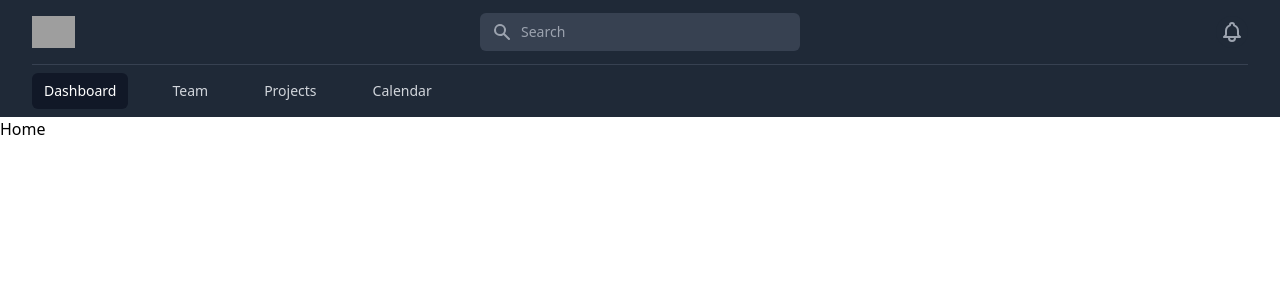
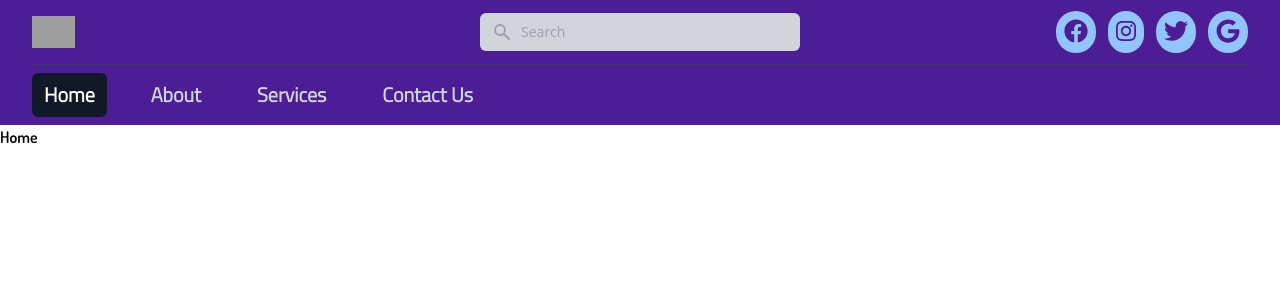
Before and after one commit to Konyuka/ANGOL, a Vue app: page / in a window 1280 px wide. Shown: the top 300 px of the page. Built offline with nearby package versions, Linux system fonts and the light colour scheme; grey boxes are pictures that could not be loaded; what @tailwindcss/typography would draw is missing.

Commit message:
added fonts

```diff
--- a/index.html
+++ b/index.html
@@ -4,7 +4,8 @@
   <meta charset="UTF-8">
   <link rel="icon" href="/favicon.ico" />
   <meta name="viewport" content="width=device-width, initial-scale=1.0">
-  <title>Vite App</title>
+  <title>ANGOL</title>
+
 </head>
 <body>
   <div id="app"></div>
--- a/package.json
+++ b/package.json
@@ -6,6 +6,11 @@
     "build": "vite build"
   },
   "dependencies": {
+    "@fortawesome/fontawesome-svg-core": "^1.2.36",
+    "@fortawesome/free-brands-svg-icons": "^5.15.4",
+    "@fortawesome/free-regular-svg-icons": "^5.15.4",
+    "@fortawesome/free-solid-svg-icons": "^5.15.4",
+    "@fortawesome/vue-fontawesome": "^3.0.0-5",
     "@tailwindcss/aspect-ratio": "^0.3.0",
     "@tailwindcss/forms": "^0.3.4",
     "@tailwindcss/typography": "^0.4.1",
--- a/src/Pages/Home.vue
+++ b/src/Pages/Home.vue
@@ -1,6 +1,6 @@
 <template>
-  <h1>Home</h1>
-
+  <h1 class="font-primary-font text-md font-bold" >Home</h1>
+  <!-- eslint-disable -->
 </template>
 
 <script>
--- a/src/components/Header.vue
+++ b/src/components/Header.vue
@@ -1,13 +1,15 @@
 <template>
 
-<header class="bg-gray-800">
+<header class="bg-purple-900">
   <div class="max-w-7xl mx-auto px-2 sm:px-4 lg:divide-y lg:divide-gray-700 lg:px-8">
     <div class="relative h-16 flex justify-between">
+
       <div class="relative z-10 px-2 flex lg:px-0">
         <div class="flex-shrink-0 flex items-center">
           <img class="block h-8 w-auto" src="https://tailwindui.com/img/logos/workflow-mark-indigo-500.svg" alt="Workflow">
         </div>
       </div>
+
       <div class="relative z-0 flex-1 px-2 flex items-center justify-center sm:absolute sm:inset-0">
         <div class="w-full sm:max-w-xs">
           <label for="search" class="sr-only">Search</label>
@@ -18,10 +20,11 @@
                 <path fill-rule="evenodd" d="M8 4a4 4 0 100 8 4 4 0 000-8zM2 8a6 6 0 1110.89 3.476l4.817 4.817a1 1 0 01-1.414 1.414l-4.816-4.816A6 6 0 012 8z" clip-rule="evenodd" />
               </svg>
             </div>
-            <input id="search" name="search" class="block w-full bg-gray-700 border border-transparent rounded-md py-2 pl-10 pr-3 text-sm placeholder-gray-400 focus:outline-none focus:bg-white focus:border-white focus:ring-white focus:text-gray-900 focus:placeholder-gray-500 sm:text-sm" placeholder="Search" type="search">
+            <input id="search" name="search" class="block w-full bg-gray-300 border border-transparent rounded-md py-2 pl-10 pr-3 text-sm placeholder-gray-400 focus:outline-none focus:bg-white focus:border-white focus:ring-white focus:text-gray-900 focus:placeholder-gray-500 sm:text-sm" placeholder="Search" type="search">
           </div>
         </div>
       </div>
+
       <div class="relative z-10 flex items-center lg:hidden">
         <!-- Mobile menu button -->
         <button type="button" class="rounded-md p-2 inline-flex items-center justify-center text-gray-400 hover:bg-gray-700 hover:text-white focus:outline-none focus:ring-2 focus:ring-inset focus:ring-white" aria-controls="mobile-menu" aria-expanded="false">
@@ -48,35 +51,44 @@
           </svg>
         </button>
       </div>
+
       <div class="hidden lg:relative lg:z-10 lg:ml-4 lg:flex lg:items-center">
-        <button type="button" class="bg-gray-800 flex-shrink-0 rounded-full p-1 text-gray-400 hover:text-white focus:outline-none focus:ring-2 focus:ring-offset-2 focus:ring-offset-gray-800 focus:ring-white">
-          <span class="sr-only">View notifications</span>
-          <!-- Heroicon name: outline/bell -->
-          <svg class="h-6 w-6" xmlns="http://www.w3.org/2000/svg" fill="none" viewBox="0 0 24 24" stroke="currentColor" aria-hidden="true">
-            <path stroke-linecap="round" stroke-linejoin="round" stroke-width="2" d="M15 17h5l-1.405-1.405A2.032 2.032 0 0118 14.158V11a6.002 6.002 0 00-4-5.659V5a2 2 0 10-4 0v.341C7.67 6.165 6 8.388 6 11v3.159c0 .538-.214 1.055-.595 1.436L4 17h5m6 0v1a3 3 0 11-6 0v-1m6 0H9" />
-          </svg>
+        <button type="button" class="bg-blue-300 hover:animate-ping mr-3 flex-shrink-0 rounded-full p-1 text-purple-900 hover:text-white focus:outline-none focus:ring-2 focus:ring-offset-2 focus:ring-offset-gray-800 focus:ring-white">
+          <i class="fab fa-facebook fa-2x p-1"></i>
+        </button>
+        <button type="button" class="bg-blue-300 hover:animate-ping mr-3 flex-shrink-0 rounded-full p-1 text-purple-900 hover:text-white focus:outline-none focus:ring-2 focus:ring-offset-2 focus:ring-offset-gray-800 focus:ring-white">
+          <i class="fab fa-instagram fa-2x p-1"></i>
+        </button>
+        <button type="button" class="bg-blue-300 hover:animate-ping mr-3 flex-shrink-0 rounded-full p-1 text-purple-900 hover:text-white focus:outline-none focus:ring-2 focus:ring-offset-2 focus:ring-offset-gray-800 focus:ring-white">
+          <i class="fab fa-twitter fa-2x p-1"></i>
+        </button>
+        <button type="button" class="bg-blue-300  flex-shrink-0 rounded-full p-1 text-purple-900 hover:text-white focus:outline-none focus:ring-2 focus:ring-offset-2 focus:ring-offset-gray-800 focus:ring-white">
+          <i class="fab fa-google fa-2x p-1"></i>
         </button>
 
       </div>
     </div>
+
     <nav class="hidden lg:py-2 lg:flex lg:space-x-8" aria-label="Global">
       <!-- Current: "bg-gray-900 text-white", Default: "text-gray-300 hover:bg-gray-700 hover:text-white" -->
-      <a href="#" class="bg-gray-900 text-white rounded-md py-2 px-3 inline-flex items-center text-sm font-medium" aria-current="page">
-        Dashboard
+      <a href="#" class="bg-gray-900 font-heading-font text-white rounded-md py-2 px-3 inline-flex items-center text-xl font-extrabold " aria-current="page">
+        Home
       </a>
 
-      <a href="#" class="text-gray-300 hover:bg-gray-700 hover:text-white rounded-md py-2 px-3 inline-flex items-center text-sm font-medium">
-        Team
+      <a href="#" class="text-gray-300 font-heading-font hover:bg-gray-700 hover:text-white rounded-md py-2 px-3 inline-flex items-center text-xl font-extrabold ">
+        About
       </a>
 
-      <a href="#" class="text-gray-300 hover:bg-gray-700 hover:text-white rounded-md py-2 px-3 inline-flex items-center text-sm font-medium">
-        Projects
+      <a href="#" class="text-gray-300 font-heading-font hover:bg-gray-700 hover:text-white rounded-md py-2 px-3 inline-flex items-center text-xl font-extrabold ">
+        Services
       </a>
 
-      <a href="#" class="text-gray-300 hover:bg-gray-700 hover:text-white rounded-md py-2 px-3 inline-flex items-center text-sm font-medium">
-        Calendar
+      <a href="#" class="text-gray-300 font-heading-font hover:bg-gray-700 hover:text-white rounded-md py-2 px-3 inline-flex items-center text-xl font-extrabold ">
+        Contact Us
       </a>
     </nav>
+
+
   </div>
 
   <!-- Mobile menu, show/hide based on menu state. -->
@@ -117,6 +129,7 @@
       </div>
     </div>
   </nav>
+
 </header>
 
 </template>
--- a/src/index.css
+++ b/src/index.css
@@ -1,3 +1,6 @@
+@import url('https://fonts.googleapis.com/css2?family=Titillium+Web:wght@300&display=swap');
+@import url('https://fonts.googleapis.com/css2?family=Dosis:wght@600&family=Titillium+Web:wght@300&display=swap');
+
 @tailwind base;
 @tailwind components;
 @tailwind utilities;
--- a/src/main.js
+++ b/src/main.js
@@ -3,4 +3,18 @@ import App from './App.vue'
 import './index.css'
 import router from "./router/index"
 
+import { library } from "@fortawesome/fontawesome-svg-core";
+import { FontAwesomeIcon } from "@fortawesome/vue-fontawesome";
+import { fas } from '@fortawesome/free-solid-svg-icons'
+library.add(fas);
+import { fab } from '@fortawesome/free-brands-svg-icons';
+library.add(fab);
+import { far } from '@fortawesome/free-regular-svg-icons';
+library.add(far);
+import { dom } from "@fortawesome/fontawesome-svg-core";
+dom.watch();
+
+const app = createApp(App);
+app.component("font-awesome-icon", FontAwesomeIcon);
+
 createApp(App).use(router).mount('#app')
--- a/tailwind.config.js
+++ b/tailwind.config.js
@@ -2,10 +2,17 @@ module.exports = {
   purge: ['./src/**/*.{vue,js,ts,jsx,tsx}'],
   darkMode: false, // or 'media' or 'class'
   theme: {
-    extend: {},
+    extend: {
+      fontFamily: {
+        'heading-font': ['Titillium Web', 'cursive'],
+        'primary-font': ['Dosis', 'cursive']
+      }
+    },
   },
   variants: {
-    extend: {},
+    extend: {
+      animation: ['hover', 'focus'],
+    },
   },
   plugins: [
     require('@tailwindcss/forms'),
```
Also changed, not shown: 1 other file (tests, documents, lock files or other folders).
